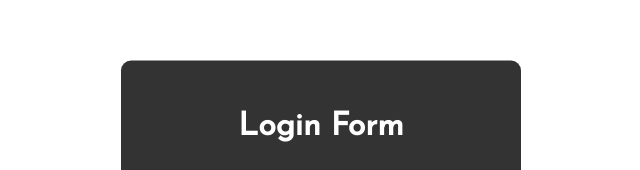
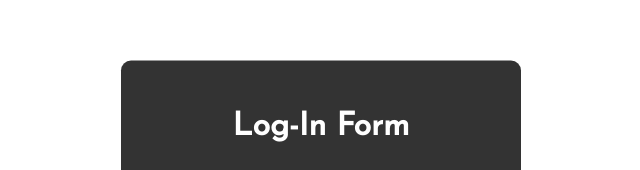
Before and after one commit to santoskumarpolai/sing, a plain HTML site: page index.html in a window 1280 px wide. Shown: the part 160-330 px from the top of the page, 319-959 px from the left. Drawn offline with Linux system fonts and the light colour scheme.

Commit message:
Update2 index.html
login change to iog-in

```diff
--- a/index.html
+++ b/index.html
@@ -86,7 +86,7 @@
 <body>
      <div class="mid_div">
         <div class="box">
-            <h1>login form</h1>
+            <h1>log-in  form</h1>
              <form action="" method="">
                 <div class="inputb">
                      <input type="text"  name="username" autocomplete="off" required>
```
